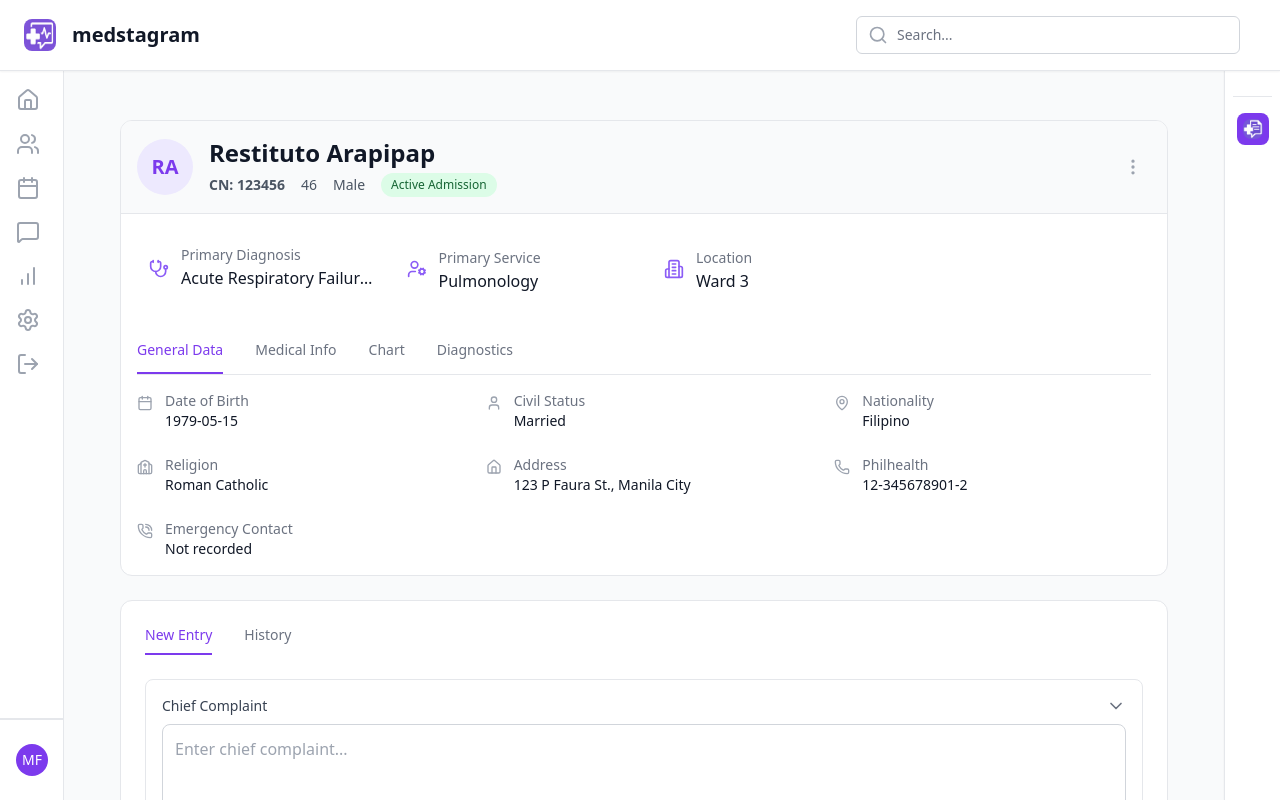
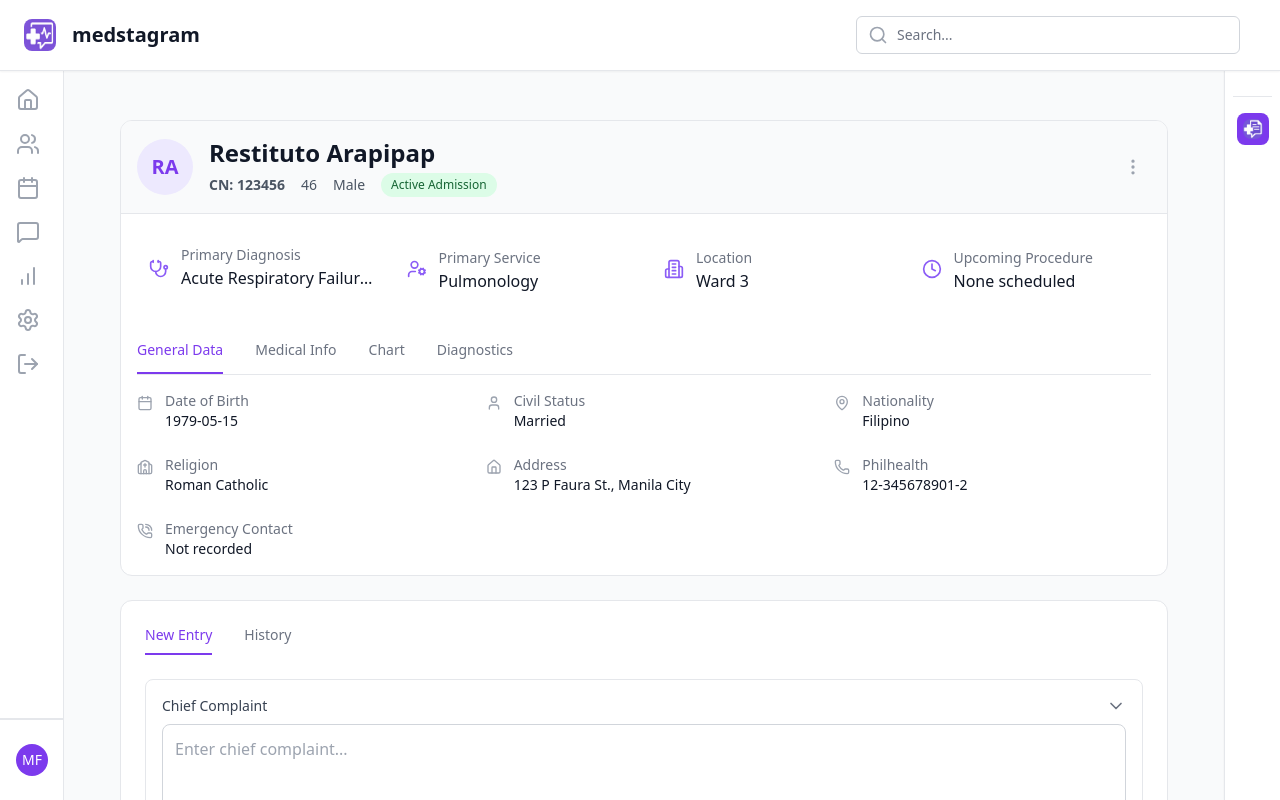
Before and after one commit to mfranco1/medstagram, a React (Vite) app in the folder frontend/: page /soap/1 in a window 1280 px wide. Shown: the top 800 px of the page. Built offline with nearby package versions, Linux system fonts and the light colour scheme.

Commit message:
feat: add upcoming procedure to patient info card

```diff
--- a/frontend/src/components/patient/PatientInfoCard.tsx
+++ b/frontend/src/components/patient/PatientInfoCard.tsx
@@ -167,6 +167,34 @@ export function PatientInfoCard({ activeTab, setActiveTab, patient, onDelete, on
             <div className="min-w-0">
               <span className="text-sm text-gray-500">Location</span>
               <p className="font-medium text-gray-900">{patient.location || 'Not specified'}</p>
+            </div>
+          </div>
+          <div className="flex items-center space-x-3 p-3 rounded-lg">
+            <Clock className="w-5 h-5 text-violet-500 flex-shrink-0" />
+            <div className="min-w-0">
+              <span className="text-sm text-gray-500">Upcoming Procedure</span>
+              {patient.upcomingProcedure ? (
+                <div>
+                  <p className="font-medium text-gray-900 truncate">{patient.upcomingProcedure.name}</p>
+                  <div className="flex items-center space-x-2 text-xs text-gray-500">
+                    <span>{patient.upcomingProcedure.date}</span>
+                    <span>•</span>
+                    <span>{patient.upcomingProcedure.time}</span>
+                    <span>•</span>
+                    <span className="truncate">{patient.upcomingProcedure.location}</span>
+                  </div>
+                  <span className={`mt-1 inline-flex text-xs leading-5 font-semibold rounded-full ${
+                    patient.upcomingProcedure.status === 'scheduled' ? 'bg-blue-100 text-blue-800' :
+                    patient.upcomingProcedure.status === 'in-progress' ? 'bg-yellow-100 text-yellow-800' :
+                    patient.upcomingProcedure.status === 'completed' ? 'bg-green-100 text-green-800' :
+                    'bg-red-100 text-red-800'
+                  }`}>
+                    {patient.upcomingProcedure.status.charAt(0).toUpperCase() + patient.upcomingProcedure.status.slice(1)}
+                  </span>
+                </div>
+              ) : (
+                <p className="font-medium text-gray-900">None scheduled</p>
+              )}
             </div>
           </div>
         </div>
--- a/frontend/src/mocks/patients.ts
+++ b/frontend/src/mocks/patients.ts
@@ -269,6 +269,40 @@ export const mockPatients: Patient[] = [
     religion: 'Buddhist',
     address: '486 San Miguel St., Manila City',
     philhealth: '12-345678901-6',
-    primaryService: 'Gastroenterology'
+    primaryService: 'Gastroenterology',
+    upcomingProcedure: {
+      name: "Chest Xray PA",
+      date: "2025-9-18",
+      time: "11:30",
+      location: "Inpatient Radiology",
+      status: "scheduled"
+    },
+    attendingPhysician: {
+      name: "John Gastrostologos",
+      specialization: "Gastroenterology",
+      contactNumber: "(+63)9893438879"
+    },
+    emergencyContact: {
+      name: "Jessica Lee",
+      relationship: "Spouse",
+      phone: "(+63)9996785655"
+    },
+    lastVitals: {
+      temperature: 36.6,
+      bloodPressure: {
+        systolic: 120,
+        diastolic: 80,
+      },
+      heartRate: 92,
+      respiratoryRate: 20,
+      oxygenSaturation: 99,
+      gcs: {
+        eye: 4,
+        verbal: 5,
+        motor: 6,
+        total: 15,
+      },
+      timestamp: "2025-06-11"
+    }
   }
 ]
--- a/frontend/src/types/patient.ts
+++ b/frontend/src/types/patient.ts
@@ -31,6 +31,13 @@ export interface Patient {
     specialization: string
     contactNumber: string
   }
+  upcomingProcedure?: {
+    name: string
+    date: string
+    time: string
+    location: string
+    status: 'scheduled' | 'in-progress' | 'completed' | 'cancelled'
+  }
   lastVitals?: {
     temperature?: number
     bloodPressure?: {
```
